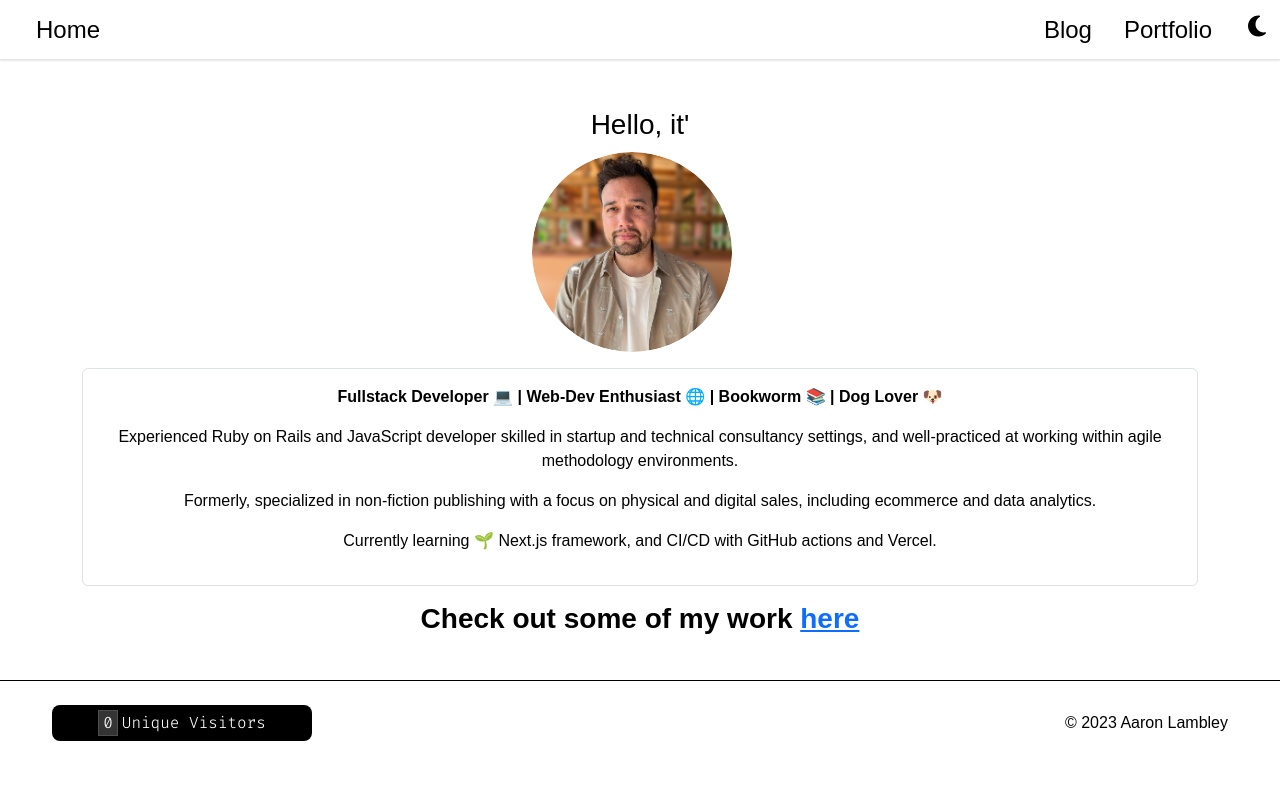
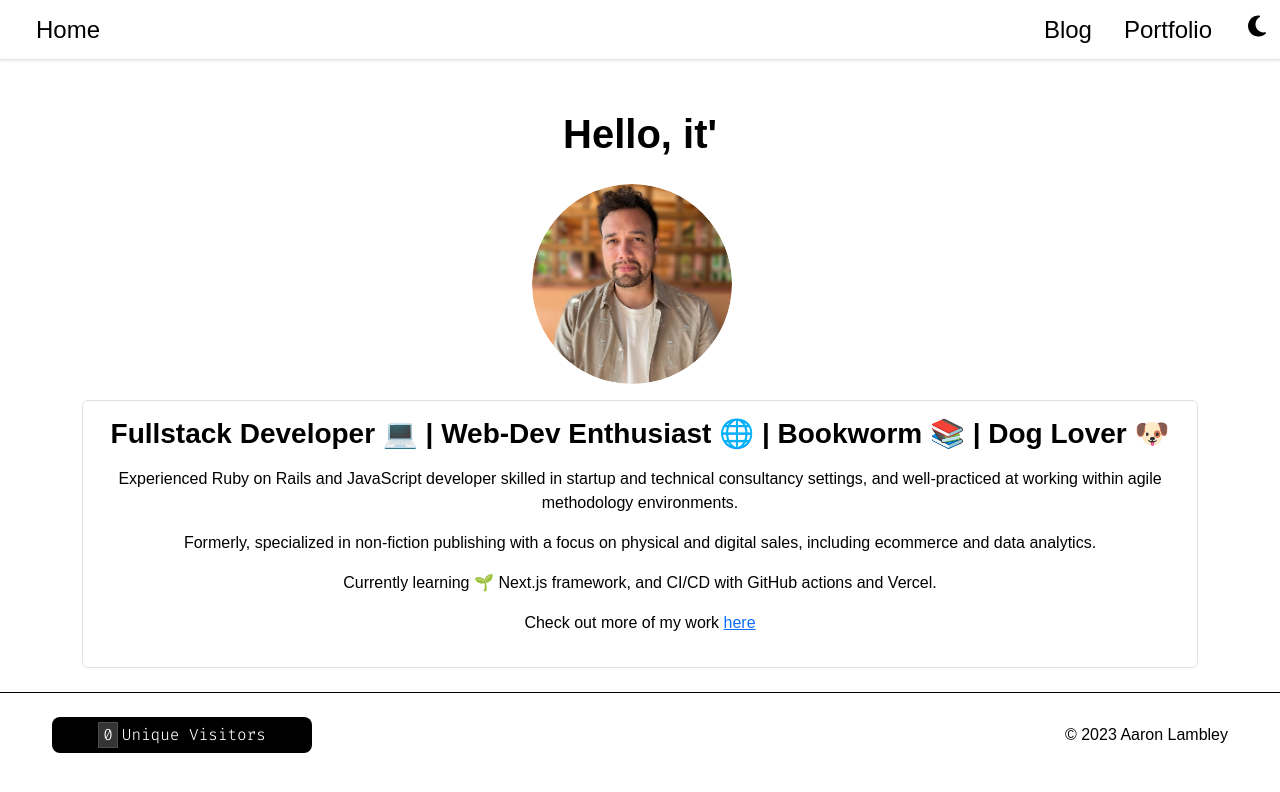
Before and after one commit to lambley/portfolio, a Next.js app: page / in a window 1280 px wide. Shown: the top 792 px of the page. Built offline with nearby package versions, Linux system fonts and the light colour scheme; no server answers.

Commit message:
increase heading font sizes

```diff
--- a/src/pages/index.tsx
+++ b/src/pages/index.tsx
@@ -11,7 +11,7 @@ const HomePage = (): JSX.Element => {
         text={"Hello, it's me, Aaron 👋"}
         delay={100}
         infinite={true}
-        optionalClass={["text-center", "fs-3"]}
+        optionalClass={["text-center", "fs-1", "fw-bold", "mb-5"]}
       />
 
       <div className="d-flex align-items-center flex-column">
@@ -26,12 +26,10 @@ const HomePage = (): JSX.Element => {
         </div>
 
         <div className="border rounded p-3 bio-container">
-          <p className="text-center">
-            <b>
-              Fullstack Developer 💻 | Web-Dev Enthusiast 🌐 | Bookworm 📚 | Dog
-              Lover 🐶
-            </b>
-          </p>
+          <h3 className="text-center mb-3">
+            Fullstack Developer 💻 | Web-Dev Enthusiast 🌐 | Bookworm 📚 | Dog
+            Lover 🐶
+          </h3>
           <p className="text-center">
             Experienced Ruby on Rails and JavaScript developer skilled in
             startup and technical consultancy settings, and well-practiced at
@@ -45,11 +43,11 @@ const HomePage = (): JSX.Element => {
             Currently learning 🌱 Next.js framework, and CI/CD with GitHub
             actions and Vercel.
           </p>
+          <p className="text-center my-3">
+            Check out more of my work <Link href={"/portfolio"}>here</Link>
+          </p>
         </div>
       </div>
-      <h3 className="text-center my-3">
-        Check out some of my work <Link href={"/portfolio"}>here</Link>
-      </h3>
     </Container>
   );
 };
```
